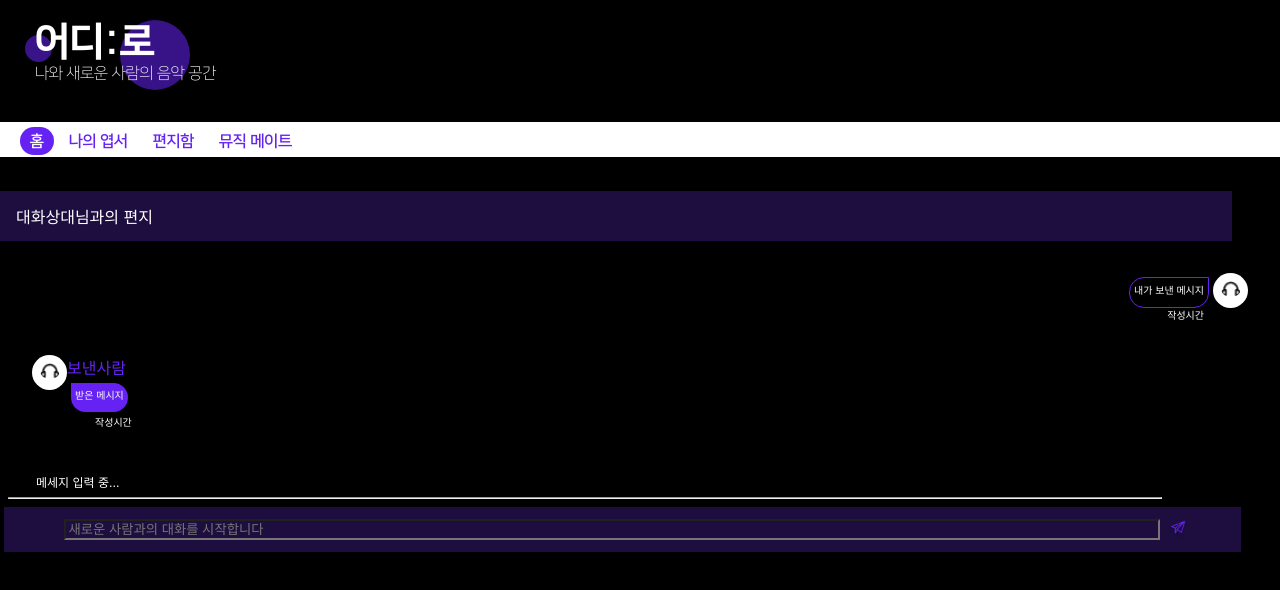
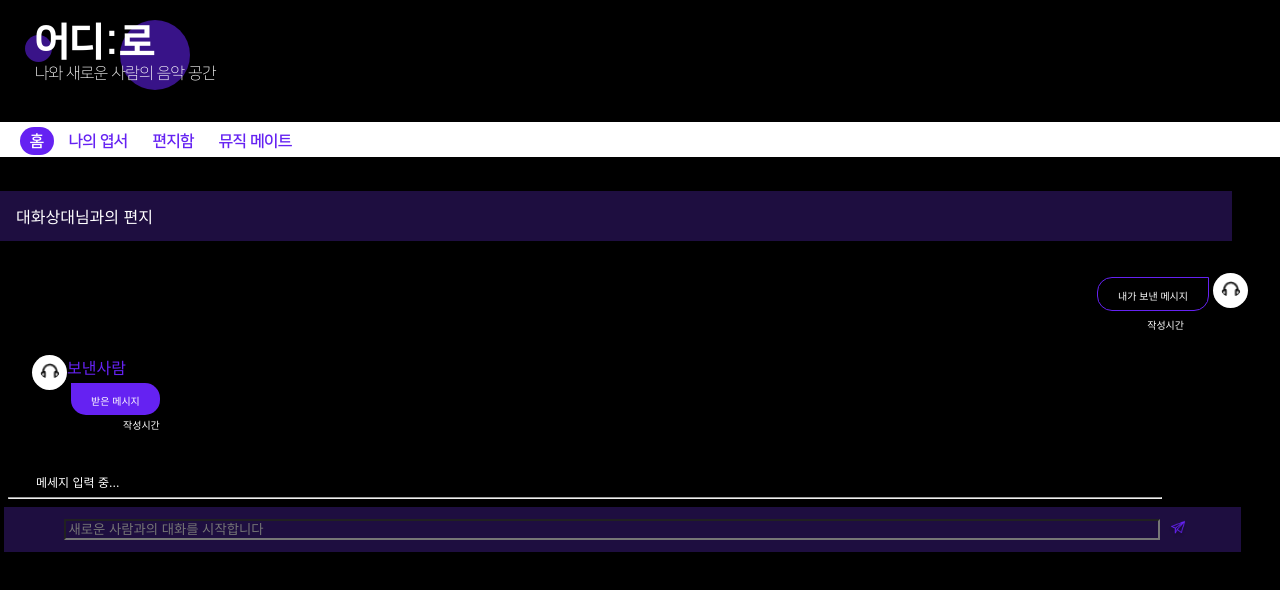
Before and after one commit to mandariny/audiro, a React (Create React App) app in the folder frontend/: page /messenger/1 in a window 1280 px wide. Shown: the top 590 px of the page. Built offline with nearby package versions, Linux system fonts and the light colour scheme.

Commit message:
feat: 채팅창 내부css

```diff
--- a/frontend/src/pages/Messages.js
+++ b/frontend/src/pages/Messages.js
@@ -83,7 +83,7 @@ const StyledSendImage=styled.input`
 const StyledSentMessage=styled.div`
     border: 1px solid #6522F2;
     border-radius: 15px 0px 15px 15px;
-    padding: 4px;
+    padding: 10px 20px 1px 20px;
     margin: 4px;
     font-size: 10px;
     height:21px;
@@ -92,7 +92,7 @@ const StyledSentMessage=styled.div`
 const StyledGotMessage=styled.div`
     background-color: #6522F2;
     border-radius: 0px 15px 15px 15px;
-    padding: 4px;
+    padding: 10px 20px 1px 20px;
     margin: 4px;
     font-size: 10px;
     height:21px;
@@ -103,6 +103,7 @@ const StyledTime=styled.div`
     font-family: 'Inter';
     font-style: normal;
     text-align:end;
+    margin:4px;
 `;
 
 const StyledSender=styled.div`
@@ -147,6 +148,7 @@ const Messages = () => {
             <StyledHeadsetWrapper><StyledHeadsetImage src={Headset}/></StyledHeadsetWrapper>
         </StyledMyMessage>
 
+
         <StyledMessage>
             <StyledHeadsetWrapper><StyledHeadsetImage src={Headset}/></StyledHeadsetWrapper>
             <div>
```
